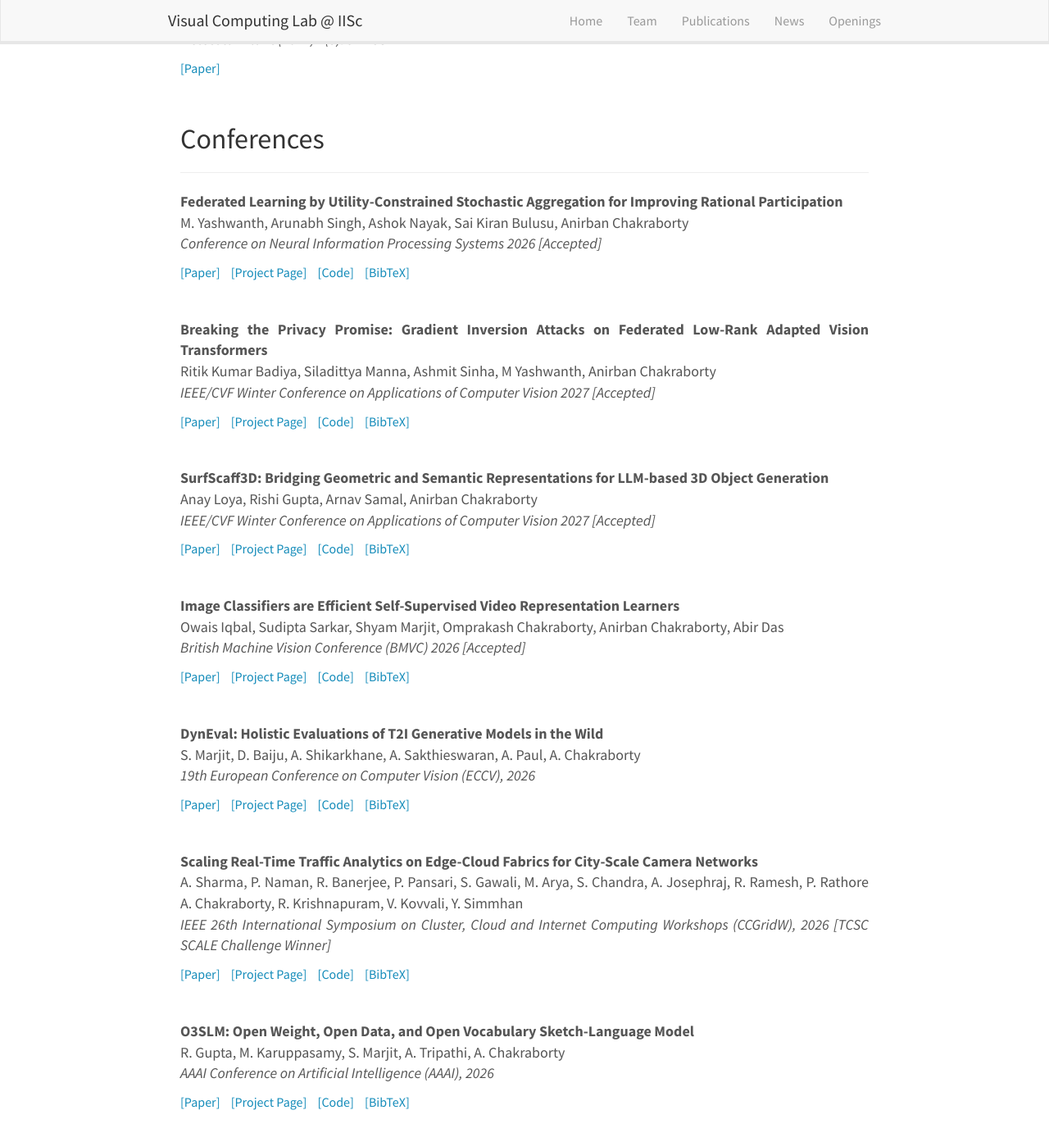
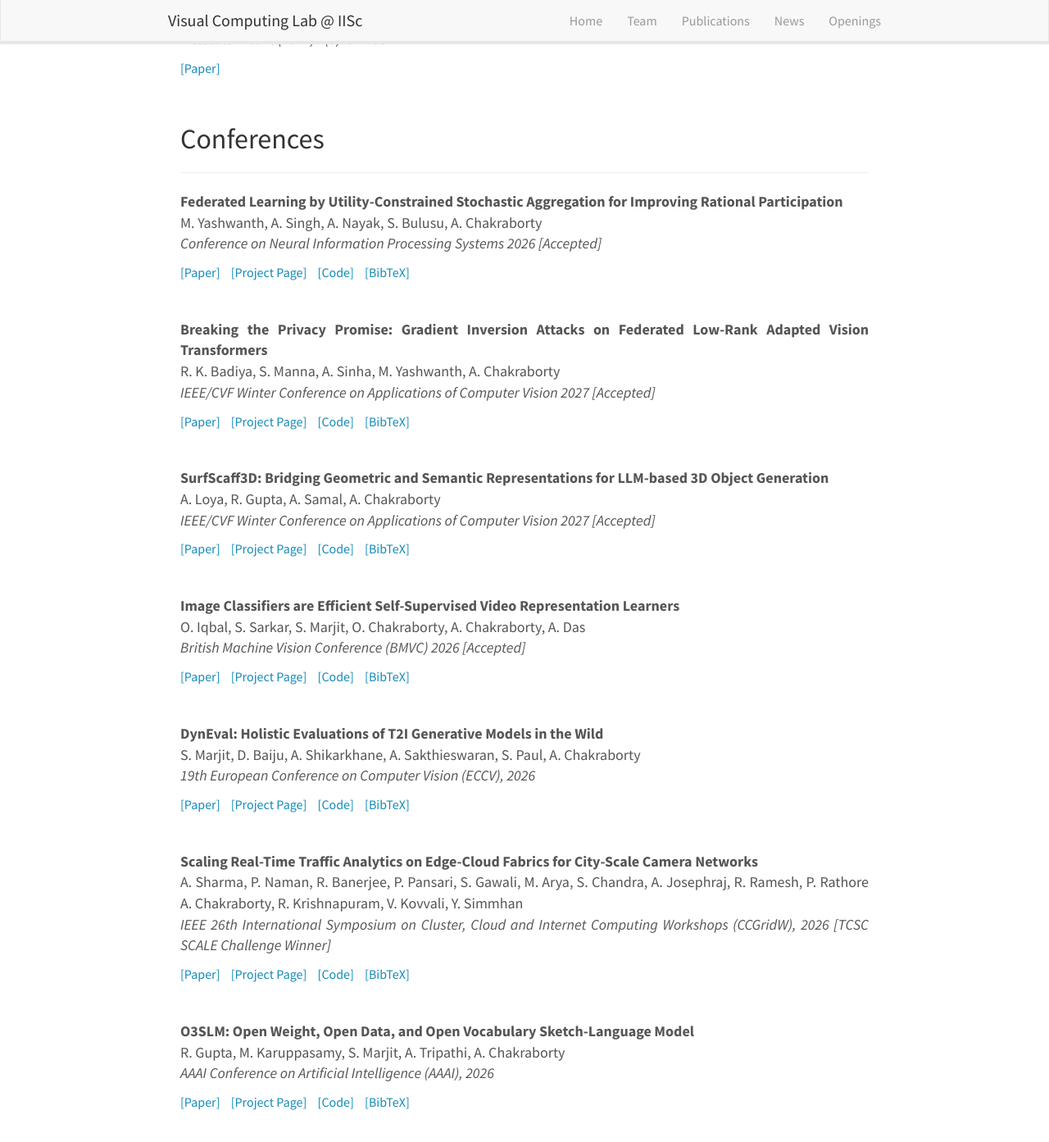
Before and after one commit to vcl-iisc/vclab-website, a Jekyll site: the page built from _pages/publications.md, in a window 1280 px wide and 1400 px high, scrolled down 3791 px. Shown: the top 1393 px of the window at 82% size. Built offline with Jekyll 4.4.1, drawn with Linux system fonts in a browser that asks for light colours; nearby versions of some CDN libraries; some of the changed text lies outside the part shown.

Commit message:
Update publications.yml
Shortened firstnames of authors

```diff
--- a/_data/publications.yml
+++ b/_data/publications.yml
@@ -11,7 +11,7 @@
 ################### Conferences and Journals ###################
 
 - paper: "CAReFuseNet: Cross Attention Fusion Network for Referring Camouflaged Object Detection"
-  author: "Sekhar Mandalaparthi, Arup Dasgupta, Anirban Chakraborty"
+  author: "S. Mandalaparthi, A. Dasgupta, A. Chakraborty"
   pub: "Transactions on Machine Learning Research (TMLR) [Accepted]"
   type: "journal"
   project_page: "https://vcl-iisc.github.io/CAReFuseNet/"
@@ -20,7 +20,7 @@
   bibtex: ""
 
 - paper: "Federated Learning by Utility-Constrained Stochastic Aggregation for Improving Rational Participation"
-  author: "M. Yashwanth, Arunabh Singh, Ashok Nayak, Sai Kiran Bulusu, Anirban Chakraborty"
+  author: "M. Yashwanth, A. Singh, A. Nayak, S. Bulusu, A. Chakraborty"
   pub: "Conference on Neural Information Processing Systems 2026 [Accepted]"
   type: "conference"
   project_page: ""
@@ -29,7 +29,7 @@
   bibtex: ""
 
 - paper: "Breaking the Privacy Promise: Gradient Inversion Attacks on Federated Low-Rank Adapted Vision Transformers"
-  author: "Ritik Kumar Badiya, Siladittya Manna, Ashmit Sinha, M Yashwanth, Anirban Chakraborty"
+  author: "R. K. Badiya, S. Manna, A. Sinha, M. Yashwanth, A. Chakraborty"
   pub: "IEEE/CVF Winter Conference on Applications of Computer Vision 2027 [Accepted]"
   type: "conference"
   project_page: ""
@@ -38,7 +38,7 @@
   bibtex: ""
 
 - paper: "SurfScaff3D: Bridging Geometric and Semantic Representations for LLM-based 3D Object Generation"
-  author: "Anay Loya, Rishi Gupta, Arnav Samal, Anirban Chakraborty"
+  author: "A. Loya, R. Gupta, A. Samal, A. Chakraborty"
   pub: "IEEE/CVF Winter Conference on Applications of Computer Vision 2027 [Accepted]"
   type: "conference"
   project_page: ""
@@ -47,7 +47,7 @@
   bibtex: ""
 
 - paper: "Image Classifiers are Efficient Self-Supervised Video Representation Learners"
-  author: "Owais Iqbal, Sudipta Sarkar, Shyam Marjit, Omprakash Chakraborty, Anirban Chakraborty, Abir Das"
+  author: "O. Iqbal, S. Sarkar, S. Marjit, O. Chakraborty, A. Chakraborty, A. Das"
   pub: "British Machine Vision Conference (BMVC) 2026 [Accepted]"
   type: "conference"
   project_page: "https://cvir.github.io/projects/videomsn"
@@ -57,7 +57,7 @@
 
 
 - paper: "DynEval: Holistic Evaluations of T2I Generative Models in the Wild"
-  author: "S. Marjit, D. Baiju, A. Shikarkhane, A. Sakthieswaran, A. Paul, A. Chakraborty"
+  author: "S. Marjit, D. Baiju, A. Shikarkhane, A. Sakthieswaran, S. Paul, A. Chakraborty"
   pub: "19th European Conference on Computer Vision (ECCV), 2026"
   type: "conference"
   project_page: "https://vcl-iisc.github.io/dyneval/"
```
